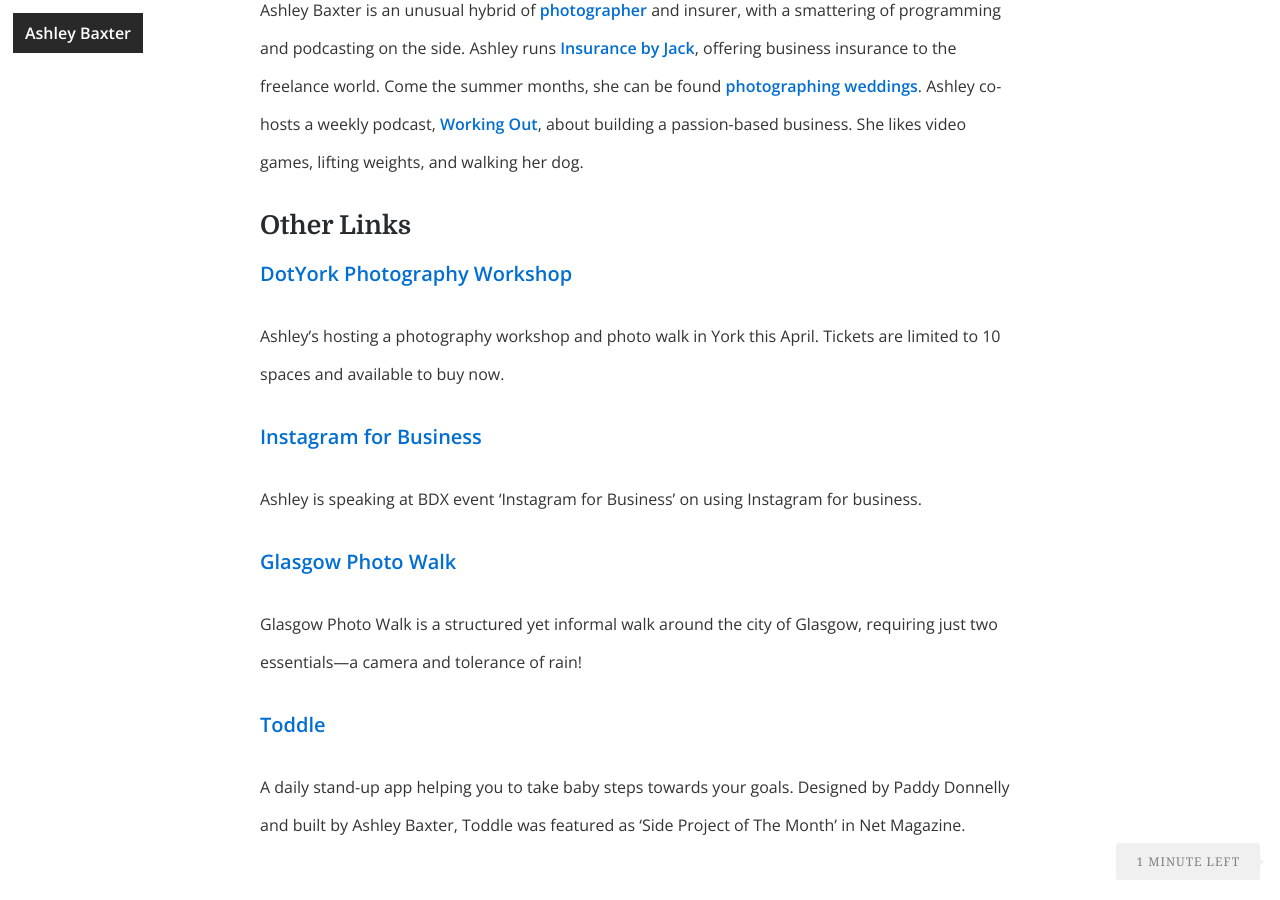
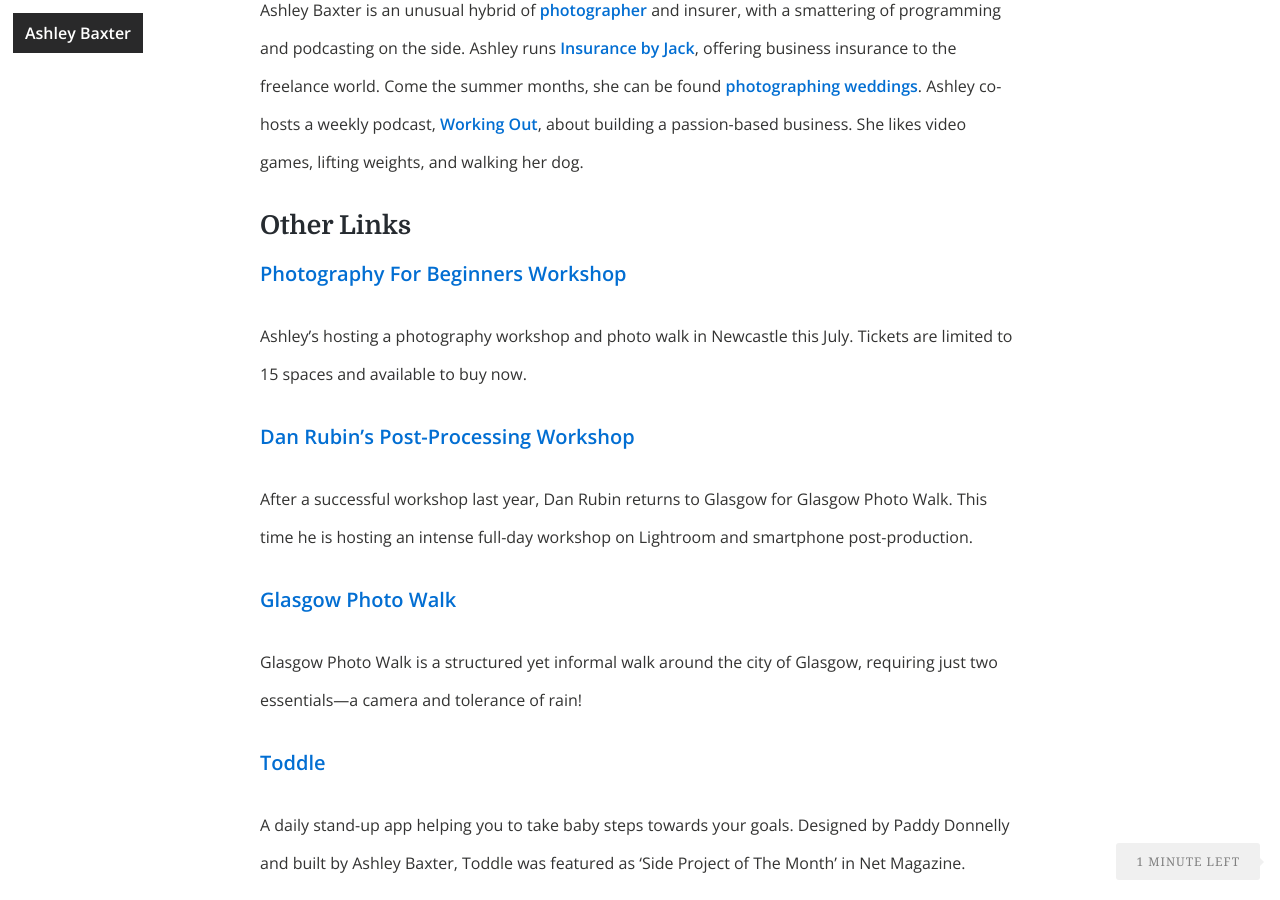
Before and after one commit to ashleybaxter/iamashley, a Jekyll site: the page built from about.md, in a window 1280 px wide and 900 px high, scrolled down 810 px. Built offline with Jekyll 4.4.1, drawn with Linux system fonts in a browser that asks for light colours; nearby versions of some CDN libraries.

Commit message:
About updates

```diff
--- a/about.md
+++ b/about.md
@@ -11,11 +11,11 @@
 
 ## Other Links
 
-#### <a href="http://dotyork.com/events/event?event=2015-04-08-workshop-photography">DotYork Photography Workshop</a>
-Ashley's hosting a photography workshop and photo walk in York this April. Tickets are limited to 10 spaces and available to buy now.
+#### <a href="http://whositandwhatsit.com/products/beginners-photography-workshop">Photography For Beginners Workshop</a>
+Ashley's hosting a photography workshop and photo walk in Newcastle this July. Tickets are limited to 15 spaces and available to buy now.
 
-#### <a href="https://www.eventbrite.co.uk/e/bdx-instagram-for-business-meetup-talks-networking-tickets-15433823983">Instagram for Business</a>
-Ashley is speaking at BDX event 'Instagram for Business' on using Instagram for business.
+#### <a href="https://getinvited.to/ashleybaxter/glasgow-photo-walk-workshop-with-dan-rubin/">Dan Rubin's Post-Processing Workshop</a>
+After a successful workshop last year, Dan Rubin returns to Glasgow for Glasgow Photo Walk. This time he is hosting an intense full-day workshop on Lightroom and smartphone post-production.
 
 #### <a href="http://glasgowphotowalk.co.uk/">Glasgow Photo Walk</a>
 Glasgow Photo Walk is a structured yet informal walk around the city of Glasgow, requiring just two essentials—a camera and tolerance of rain!
```
